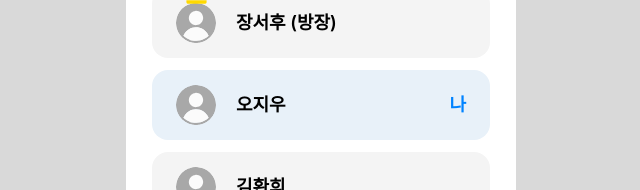
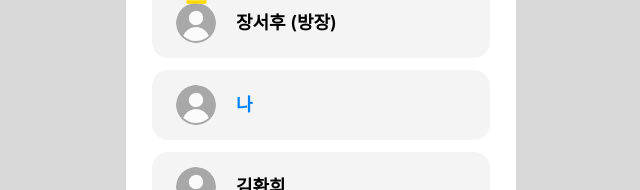
Before and after one commit to READLE-SKTHON/readle-fe, a React (Vite) app: page /game/friend/waiting in a window 1280 px wide. Shown: the part 476-666 px from the top of the page, without its empty margins (319-959 px from the left). Built offline with nearby package versions, Linux system fonts and the light colour scheme.

Commit message:
🎨 Design: 대기방 내 행 '나' 표시 및 행 색상 통일

```diff
--- a/src/components/game/friend/waitingRoom/ParticipantItem.tsx
+++ b/src/components/game/friend/waitingRoom/ParticipantItem.tsx
@@ -16,11 +16,7 @@ export default function ParticipantItem({
   isHost,
 }: ParticipantItemProps) {
   return (
-    <li
-      className={`flex h-17.5 items-center gap-5 rounded-2xl px-6 ${
-        isMe ? "bg-[#E8F1F9]" : "bg-[#F4F4F4]"
-      }`}
-    >
+    <li className="flex h-17.5 items-center gap-5 rounded-2xl bg-[#F4F4F4] px-6">
       <div className="relative shrink-0">
         {isHost && (
           <img
@@ -33,12 +29,11 @@ export default function ParticipantItem({
         <ProfileImage src={profileImageUrl} alt={`${nickname} 프로필`} className="size-10" />
       </div>
 
+      {/* 내 행은 이름 대신 나 표시 */}
       <span className="text-[18px] font-semibold text-black">
-        {nickname}
+        {isMe ? <span className="font-bold text-[#0083FF]">나</span> : nickname}
         {isHost && " (방장)"}
       </span>
-
-      {isMe && <span className="ml-auto text-[18px] font-semibold text-[#0083FF]">나</span>}
     </li>
   );
 }
```
